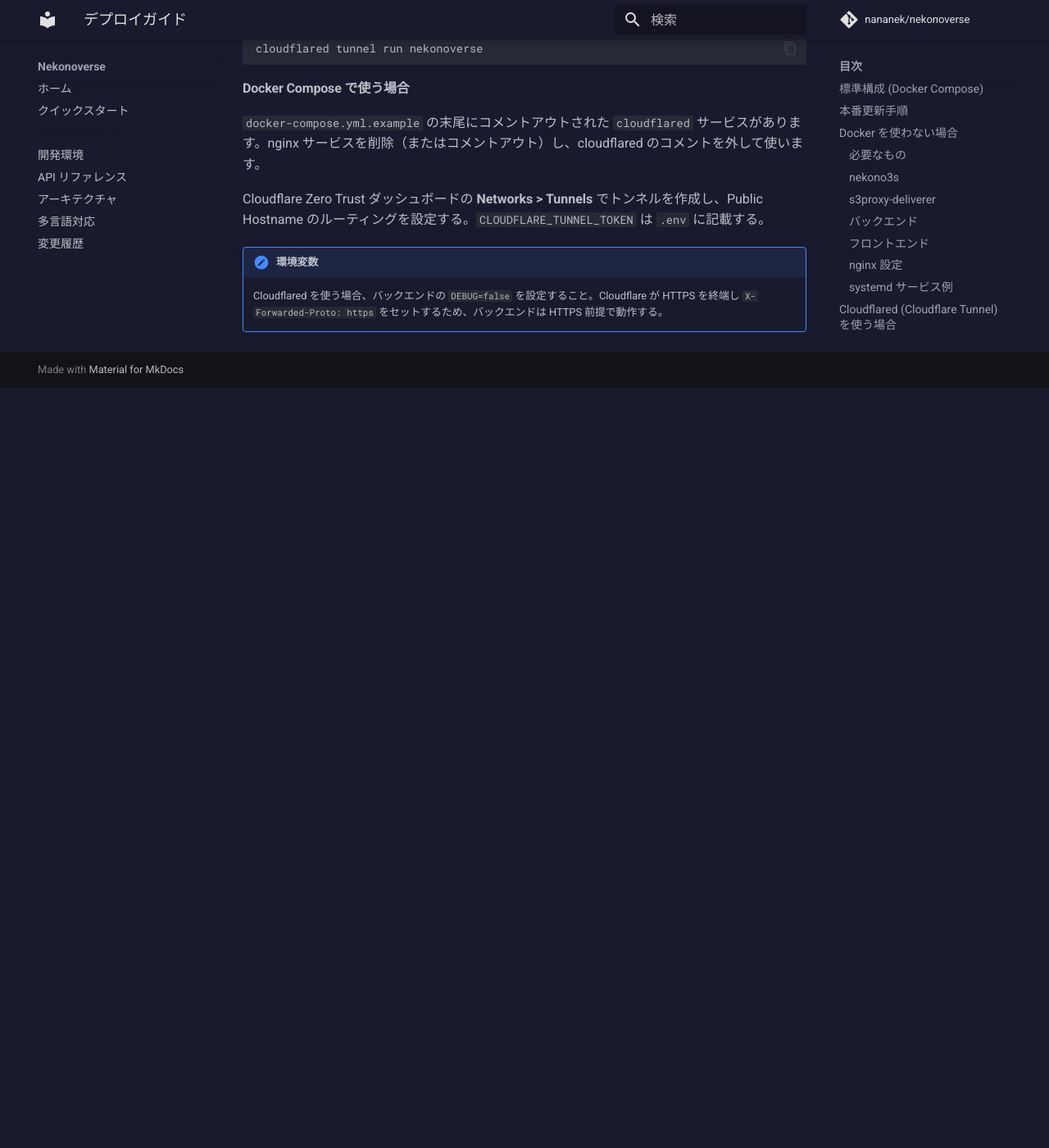
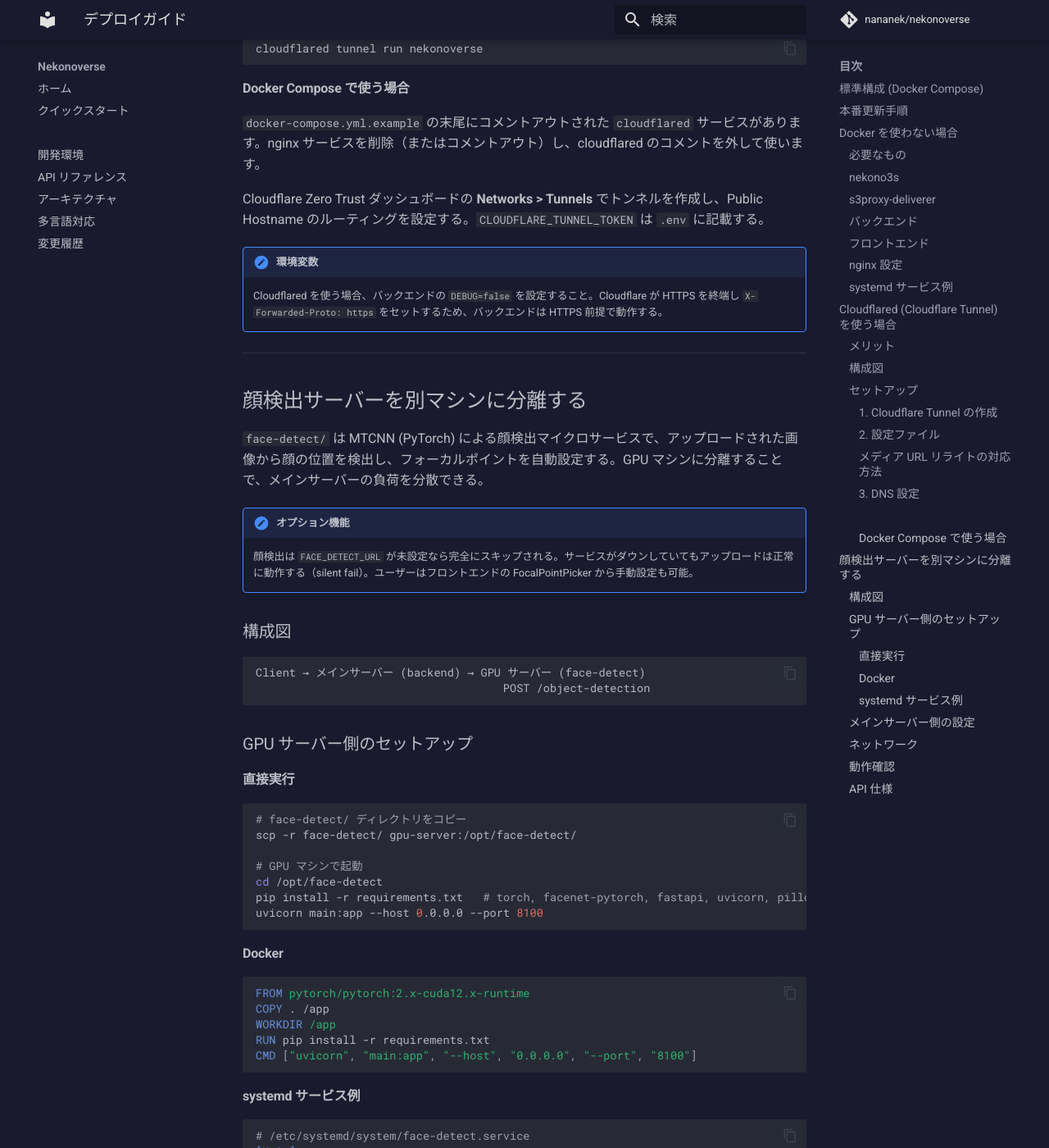
Before and after one commit to nekonoverse/nekonoverse, an MkDocs documentation site: the page built from docs/deploy.md, in a window 1280 px wide and 1400 px high, scrolled down 6986 px. Shown: the whole window at 82% size. Built offline with MkDocs 1.6.1 and Material for MkDocs 9.7.7, drawn with Linux system fonts in a browser that asks for light colours; comment, search, counter and statistics services are not loaded; before the commit the page ends 7459 px from its top, so only the background shows below that; some of the changed text lies outside the part shown.

Commit message:
docs: 顔検出サーバーの別マシン分離ガイドを追加
デプロイガイドに face-detect マイクロサービスを
別マシン（GPU サーバー）に分離する手順を追加。

Co-Authored-By: Claude Opus 4.6 <noreply@anthropic.com>

````diff
--- a/docs/deploy.md
+++ b/docs/deploy.md
@@ -330,3 +330,115 @@ Cloudflare Zero Trust ダッシュボードの **Networks > Tunnels** でトン
 
 !!! note "環境変数"
     Cloudflared を使う場合、バックエンドの `DEBUG=false` を設定すること。Cloudflare が HTTPS を終端し `X-Forwarded-Proto: https` をセットするため、バックエンドは HTTPS 前提で動作する。
+
+---
+
+## 顔検出サーバーを別マシンに分離する
+
+`face-detect/` は MTCNN (PyTorch) による顔検出マイクロサービスで、アップロードされた画像から顔の位置を検出し、フォーカルポイントを自動設定する。GPU マシンに分離することで、メインサーバーの負荷を分散できる。
+
+!!! note "オプション機能"
+    顔検出は `FACE_DETECT_URL` が未設定なら完全にスキップされる。サービスがダウンしていてもアップロードは正常に動作する（silent fail）。ユーザーはフロントエンドの FocalPointPicker から手動設定も可能。
+
+### 構成図
+
+```
+Client → メインサーバー (backend) → GPU サーバー (face-detect)
+                                     POST /object-detection
+```
+
+### GPU サーバー側のセットアップ
+
+#### 直接実行
+
+```bash
+# face-detect/ ディレクトリをコピー
+scp -r face-detect/ gpu-server:/opt/face-detect/
+
+# GPU マシンで起動
+cd /opt/face-detect
+pip install -r requirements.txt   # torch, facenet-pytorch, fastapi, uvicorn, pillow
+uvicorn main:app --host 0.0.0.0 --port 8100
+```
+
+#### Docker
+
+```dockerfile
+FROM pytorch/pytorch:2.x-cuda12.x-runtime
+COPY . /app
+WORKDIR /app
+RUN pip install -r requirements.txt
+CMD ["uvicorn", "main:app", "--host", "0.0.0.0", "--port", "8100"]
+```
+
+#### systemd サービス例
+
+```ini
+# /etc/systemd/system/face-detect.service
+[Unit]
+Description=Nekonoverse Face Detection
+After=network.target
+
+[Service]
+Type=exec
+User=nekonoverse
+WorkingDirectory=/opt/face-detect
+ExecStart=/opt/face-detect/.venv/bin/uvicorn main:app --host 0.0.0.0 --port 8100
+Restart=on-failure
+
+[Install]
+WantedBy=multi-user.target
+```
+
+### メインサーバー側の設定
+
+`.env` に追加:
+
+```bash
+FACE_DETECT_URL=http://<GPUマシンのIP>:8100
+```
+
+Docker Compose の場合は `docker-compose.yml` の `app` サービスの `environment` に追加する。
+
+### ネットワーク
+
+| 方式 | 設定例 | 備考 |
+|------|--------|------|
+| Tailscale (推奨) | `http://100.x.x.x:8100` | 設定不要で暗号化 |
+| VPN / プライベートネットワーク | `http://192.168.x.x:8100` | ファイアウォールで 8100 を制限 |
+
+!!! warning "セキュリティ"
+    顔検出 API は認証なしのため、公開ネットワークに露出させないこと。Tailscale やファイアウォールでメインサーバーからのアクセスのみ許可する。
+
+### 動作確認
+
+```bash
+# GPU マシンのヘルスチェック
+curl http://<GPU_IP>:8100/health
+# → {"status":"ok","device":"cuda"}  (GPU利用時)
+# → {"status":"ok","device":"cpu"}   (CPUフォールバック時)
+
+# メインサーバーからの疎通確認
+curl http://<GPU_IP>:8100/health
+```
+
+### API 仕様
+
+| エンドポイント | メソッド | 説明 |
+|---------------|---------|------|
+| `/health` | GET | ヘルスチェック。`device` フィールドで CUDA 利用状況を返す |
+| `/object-detection` | POST | 顔検出。HuggingFace Inference API 互換 |
+
+レスポンス例 (`/object-detection`):
+
+```json
+[
+  {
+    "label": "face",
+    "score": 0.95,
+    "box": { "xmin": 30, "ymin": 20, "xmax": 70, "ymax": 60 }
+  }
+]
+```
+
+バックエンドはこのバウンディングボックスの中心座標を正規化 `[-1, 1]` のフォーカルポイントに変換して `drive_files.focal_x` / `focal_y` に保存する。
````
